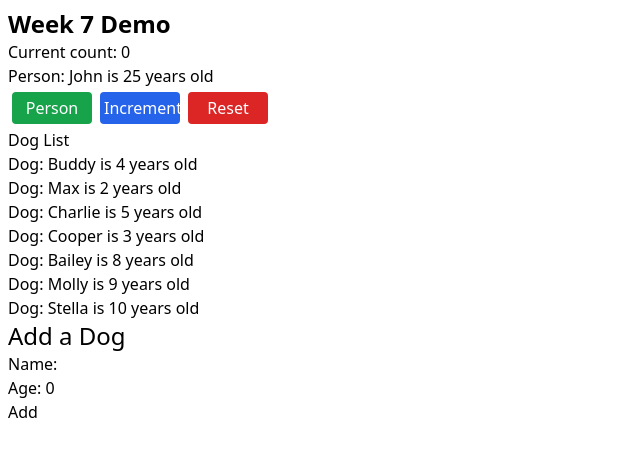
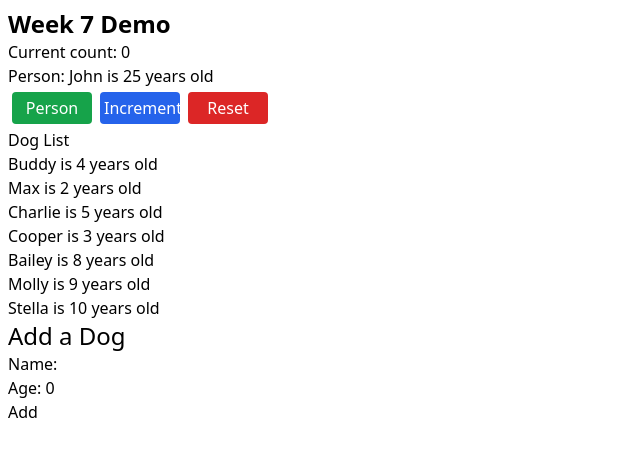
Before and after one commit to Jeffdcdr/webdev2-demos-wednesday, a Next.js app: page /week-7 in a window 1280 px wide. Shown: the top 456 px of the page, without its empty margins (0-640 px from the left). Built offline with nearby package versions, Linux system fonts and the light colour scheme.

Commit message:
Update dog.js
Updating Dog.js

```diff
--- a/app/week-7/dog.js
+++ b/app/week-7/dog.js
@@ -1,8 +1,9 @@
 export default function Dog({name, age}) {
   return (
     <div>
+        {/* <h2>Dog List</h2> */}
         <p>
-            Dog: {name} is {age} years old
+            {name} is {age} years old
         </p>
     </div>
   );
```
